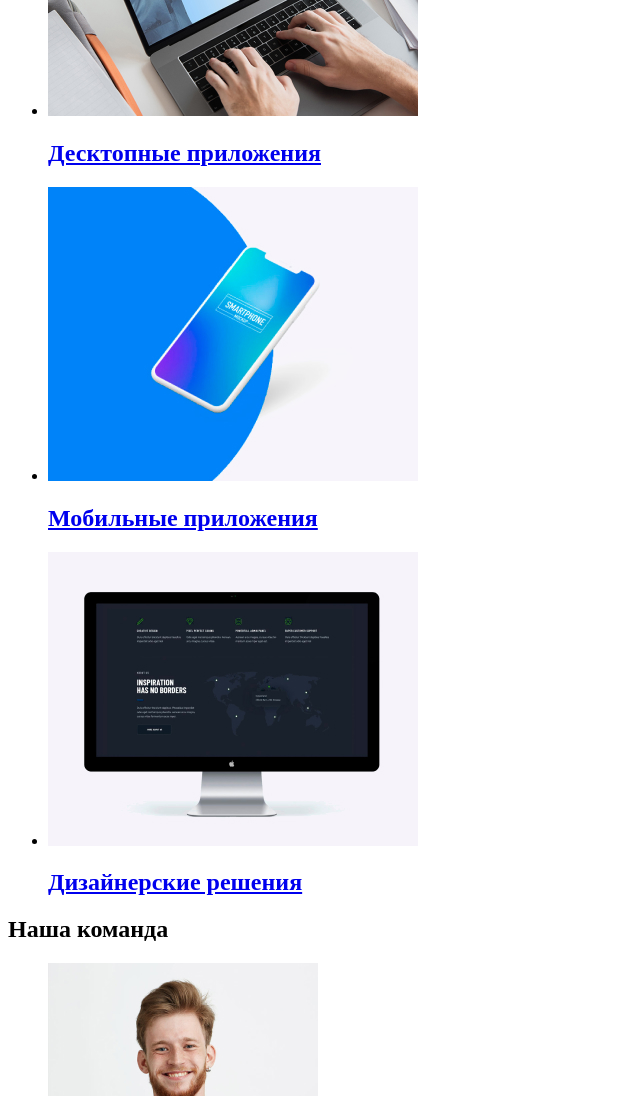
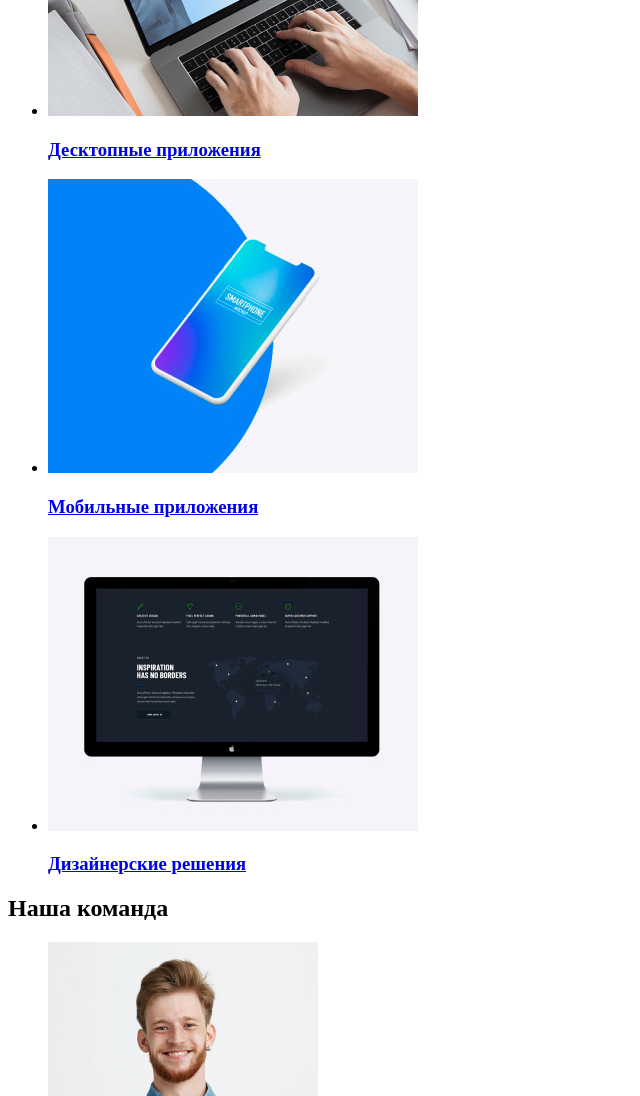
Before and after one commit to xdpiqbx/goit-markup-hw-01, a plain HTML site: page index.html in a window 1280 px wide. Shown: the part 1180-2276 px from the top of the page, without its empty margins (0-640 px from the left). Drawn offline with Linux system fonts and the light colour scheme.

Commit message:
Исправил заголовки в секции Чем мы занимаемся

```diff
--- a/index.html
+++ b/index.html
@@ -54,15 +54,15 @@
             <ul>
                 <li>
                     <img src="./images/what-we-do/notebook.jpg" alt="Ноутбук">
-                    <h2><a href="#">Десктопные приложения</a></h2>
+                    <h3><a href="#">Десктопные приложения</a></h3>
                 </li>
                 <li>
                     <img src="./images/what-we-do/smart.jpg" alt="Смартфон">
-                    <h2><a href="#">Мобильные приложения</a></h2>
+                    <h3><a href="#">Мобильные приложения</a></h3>
                 </li>
                 <li>
                     <img src="./images/what-we-do/mac.jpg" alt="Компьютер">
-                    <h2><a href="#">Дизайнерские решения</a></h2>
+                    <h3><a href="#">Дизайнерские решения</a></h3>
                 </li>
             </ul>
         </section>
```
